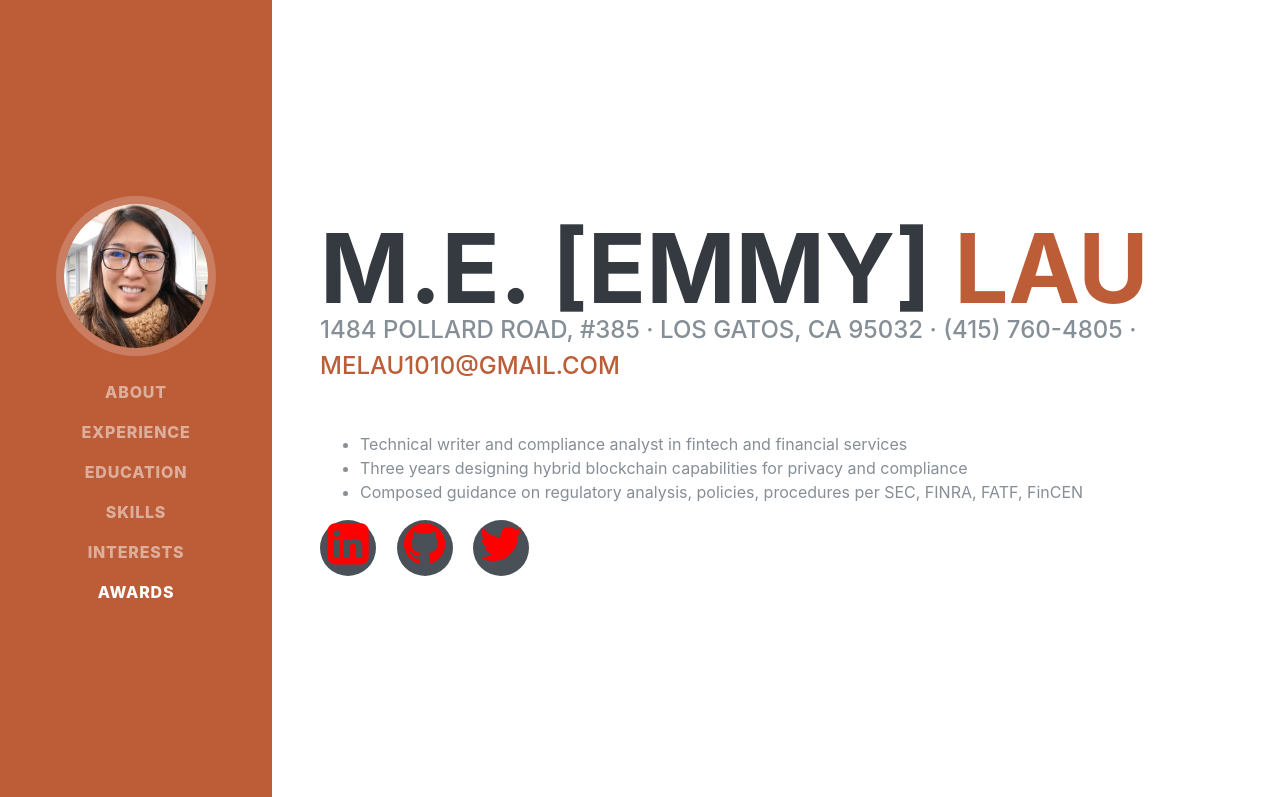
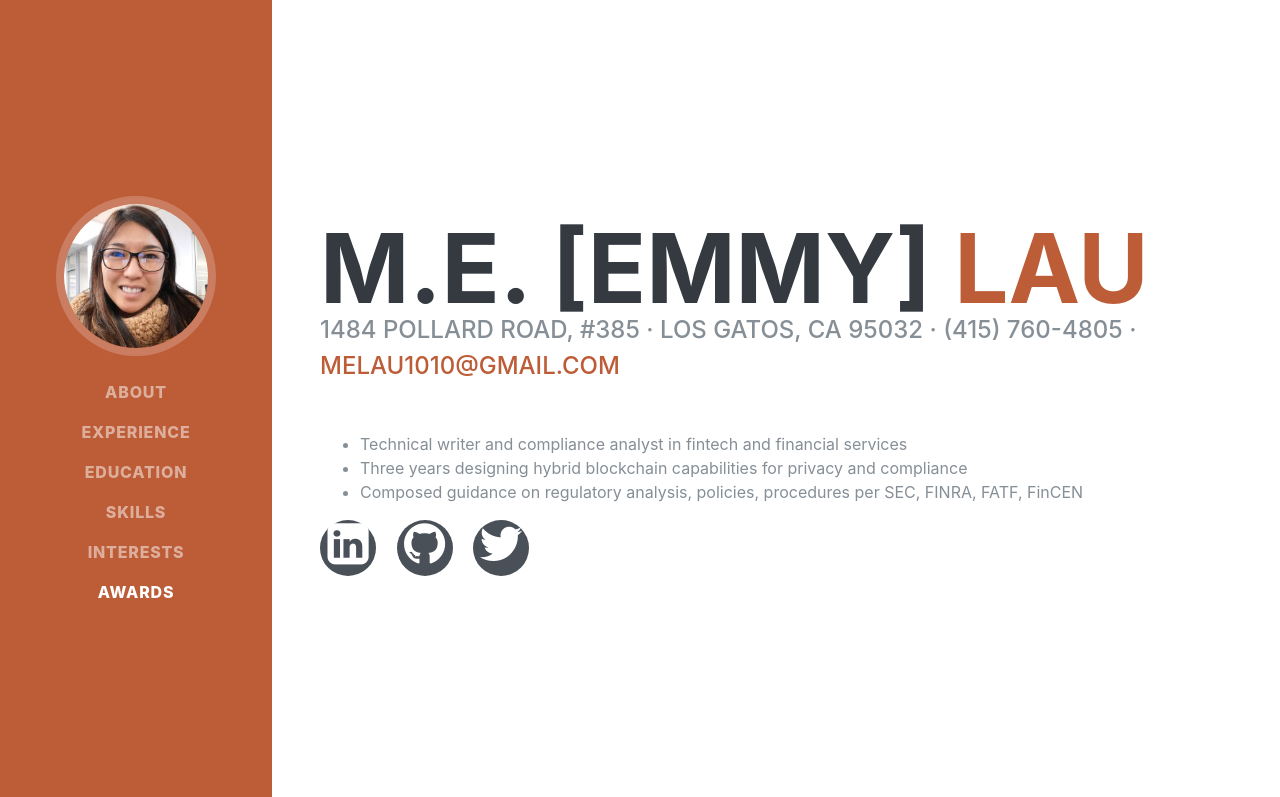
Before and after one commit to melau1010/work_info, a website: page index.html in a window 1280 px wide. Shown: the top 797 px of the page. Drawn offline with Linux system fonts and the light colour scheme; files that its build step writes are made by us from their sources; files whose address does not match are found by name; a web font is replaced by a local one.

Commit message:
Update index.html

```diff
--- a/index.html
+++ b/index.html
@@ -77,13 +77,13 @@
         </ul>
           <div class="social-icons">
           <a href="https://www.linkedin.com/in/melau1010/">
-            <i class="fa fa-linkedin-square" style="font-size:48px;color:red"></i>
+            <i class="fa fa-linkedin-square" style="font-size:48px;color:white"></i>
           </a>
           <a href="https://github.com/melau1010">
-            <i class="fa fa-github" style="font-size:48px;color:red"></i>
+            <i class="fa fa-github" style="font-size:48px;color:white"></i>
           </a>
           <a href="https://twitter.com/FISE_Portal">
-            <i class="fa fa-twitter" style="font-size:48px;color:red"></i>
+            <i class="fa fa-twitter" style="font-size:48px;color:white"></i>
           </a>
 
         </div>
```
